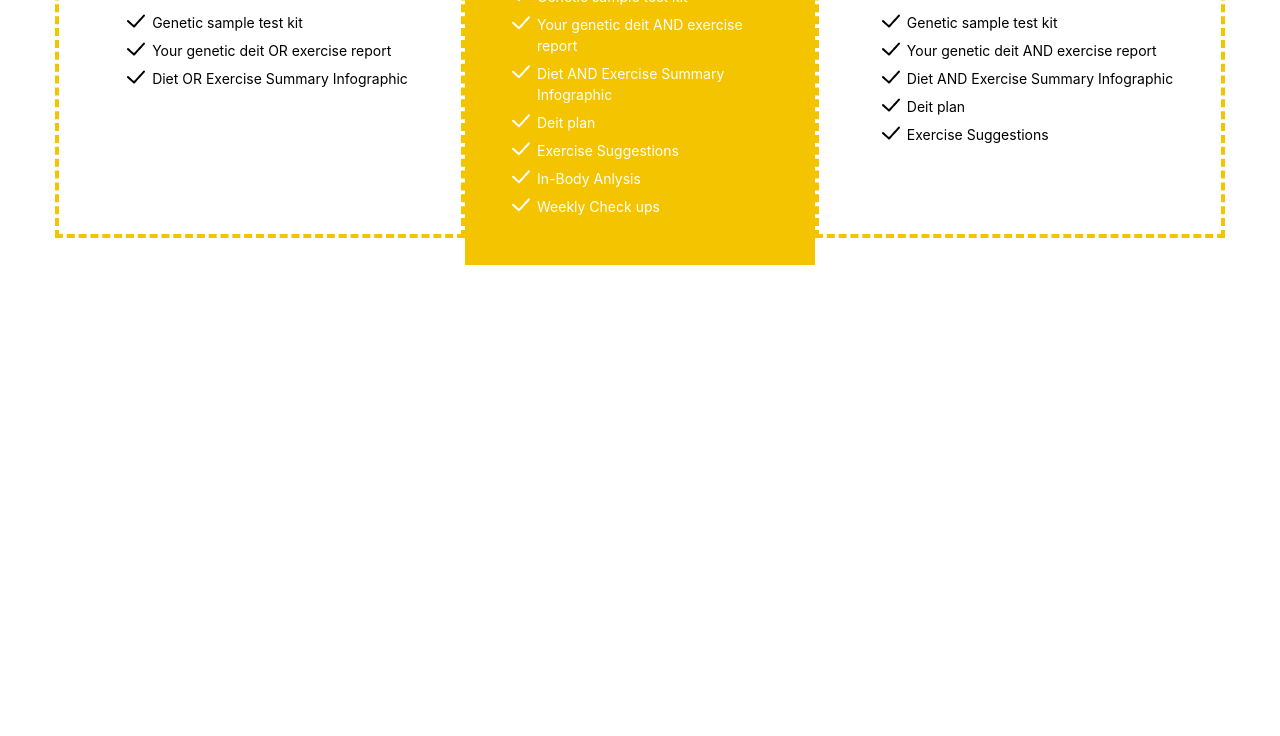
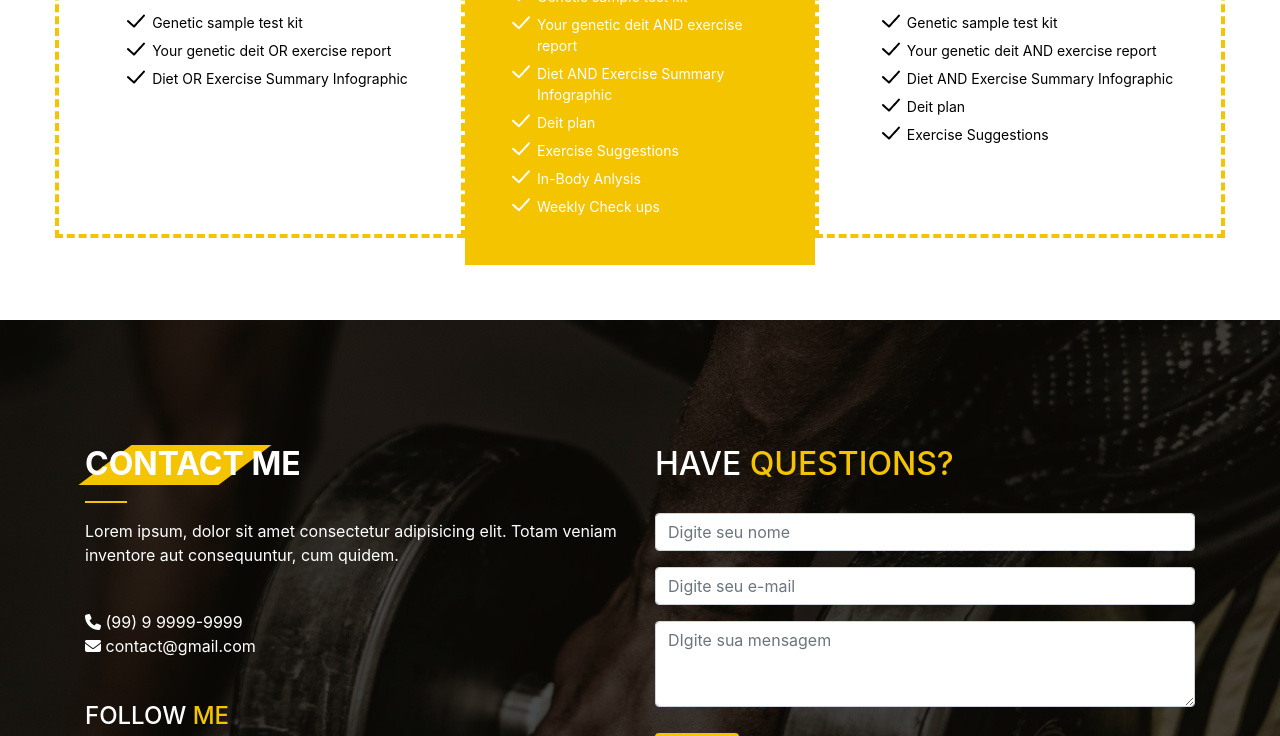
Before and after one commit to dgleyramos1/theus-personal, a plain HTML site: page index.html in a window 1280 px wide. Shown: the part 2336-3072 px from the top of the page. Before the commit the page ends 2626 px from the top, so only its background shows below. Drawn offline with nearby package versions, Linux system fonts and the light colour scheme.

Commit message:
Criando seção contact me

```diff
--- a/assets/css/style.css
+++ b/assets/css/style.css
@@ -314,6 +314,91 @@ header{
     list-style: url("../img/check-white.png");
 }
 
+/*========CONTACT========*/
+#contact{
+    background: url("../img/bg-contact.png");
+    background-repeat: no-repeat;
+    background-size: cover;
+    background-attachment: fixed;
+    background-position: center center;
+    padding: 30px 0;
+}
+.contact__info{
+    display: flex;
+    flex-direction: column;
+    justify-content: space-between;
+    align-items: flex-start;
+    height: 350px;
+    color: white;
+}
+.contact__title .efeitoSkew{
+    height: 40px;
+    width: 140px;
+    margin-left: 20px;
+}
+.contact__title hr{
+    width: 40px;
+    border: 1px solid var(--secondary-color);
+    margin-left: 0;
+}
+.contacts ul{
+    list-style: none;
+    padding: 0px;
+}
+.follow{
+    margin-bottom: 10px;
+}
+.follow h4 span{
+    color: var(--secondary-color);
+}
+.follow ul{
+    list-style: none;
+    display: flex;
+    align-items: center;
+    justify-content: space-around;
+    padding: 0;
+}
+.follow ul li{
+    background-color: white;
+}
+.follow ul li a{
+    padding: 5px;
+    text-decoration: none;
+    color: black;
+    display: flex;
+    transition: all 0.5s;
+}
+.follow ul li a:hover{
+    color: white;
+    background-color: var(--secondary-color);
+}
+.follow ul li a i{
+    font-size: 20px;
+}
+
+.contact__form h2{
+    color: white;
+    margin-bottom: 30px;
+}
+.contact__form span{
+    color: var(--secondary-color);
+}
+
+
+.form__button{
+    background-color: var(--secondary-color);
+    border: 1px solid var(--secondary-color);
+    color: var(--first-color);
+    transition: all 0.5s;
+    margin-top: 10px;
+}
+.form__button:hover{
+    background-color: var(--first-color);
+    color: var(--secondary-color);
+    border: 1px solid var(--secondary-color);
+}
+
+
 
 /* Sem media query para `xs`, já que este é o padrão, no Bootstrap.*/
 /* Dispositivos small (telefones em modo paisagem, com 576px ou mais)*/
@@ -494,6 +579,18 @@ header{
     .card--laterais:last-child{
         margin-left: -30px;
     }
+
+    /*========CONTACT========*/
+    #contact{
+        margin-top: 30px;
+        height: 600px;
+        display: flex;
+        justify-content: center;
+        align-items: center;
+    }
+    #contact .row{
+        height: 60%;
+    }
 }
 
 /* Dispositivos extra large (desktops grandes com 1200px ou mais)*/
--- a/index.html
+++ b/index.html
@@ -240,6 +240,81 @@
            </div>
          </div>
        </section>
+
+       <section id="contact">
+         <div class="container">
+           <div class="row">
+             <div class="col-md-6 contact__info">
+              <div class="contact__title">
+                <div>
+                  <h2 class="texto">CONTACT ME</h2>
+                  <div class="efeitoSkew"></div>
+                </div>
+                <hr>
+                <p>
+                  Lorem ipsum, dolor sit amet consectetur adipisicing elit. Totam veniam inventore aut consequuntur, cum quidem.
+                </p>
+              </div>
+                <div class="contacts">
+                  <ul>
+                    <li>
+                      <i class="fa-solid fa-phone"></i>
+                      (99) 9 9999-9999
+                    </li>
+                    <li>
+                      <i class="fa-solid fa-envelope"></i>
+                      contact@gmail.com
+                    </li>
+                  </ul>
+                </div>
+                <div class="follow">
+                  <h4>FOLLOW <span>ME</span></h4>
+                  <ul>
+                    <li>
+                      <a href="#">
+                        <i class="fa-brands fa-instagram"></i>
+                      </a>
+                    </li>
+                    <li>
+                      <a href="#">
+                        <i class="fa-brands fa-linkedin"></i>
+                      </a>
+                    </li>
+                    <li>
+                      <a href="#">
+                        <i class="fa-solid fa-envelope"></i>
+                      </a>
+                    </li>
+                    <li>
+                      <a href="#">
+                        <i class="fa-brands fa-whatsapp"></i>
+                      </a>
+                    </li>
+                  </ul>
+                </div>
+             </div>
+             <div class="col-md-6 contact__form">
+               <div>
+                 <h2>HAVE <span>QUESTIONS?</span></h2>
+               </div>
+               <form>
+                <div class="form-group">
+                  <input type="text" class="form-control" id="nome" placeholder="Digite seu nome">
+                </div>
+                <div class="form-group">
+                  <input type="email" class="form-control" id="email" placeholder="Digite seu e-mail">
+                </div>
+                <div class="form-group">
+                  <textarea class="form-control" id="message" rows="3" placeholder="DIgite sua mensagem"></textarea>
+                </div>
+                <div>
+                  <a href="" class="btn form__button shadow">ENVIAR</a>
+                </div>
+              </form>
+             </div>
+           </div>
+         </div>
+       </section>
     </main>
 
     <!-- Optional JavaScript -->
```
